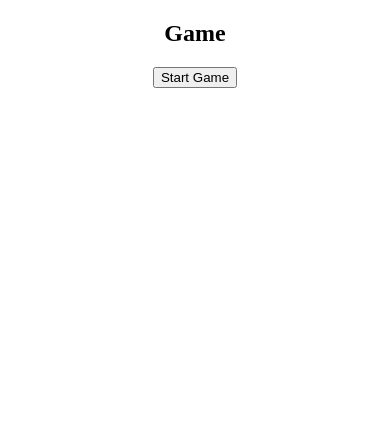
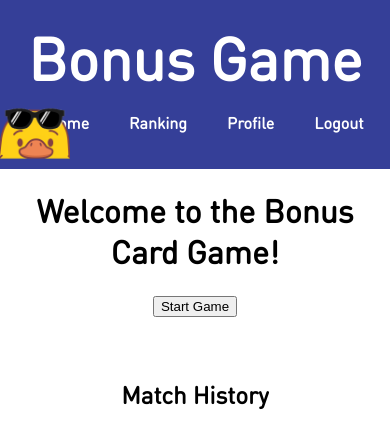
Before and after one commit to a0a912/Group-22-Agile, a Flask app: page /bonus2 in a window 390 px wide. Shown: the top 448 px of the page. Run offline with Flask 3, Linux system fonts and the light colour scheme.

Commit message:
CSS added

```diff
--- /dev/null
+++ b/static/bootstrap/css/BonusGame.css
@@ -0,0 +1,322 @@
+@font-face {
+    font-family: 'FeatherBold';
+    src: url('/static/font/Feather Bold.ttf') format('truetype');
+
+    font-weight: normal;
+    font-style: normal;
+}
+@font-face {
+    font-family: 'din-round';
+    src: url('/static/font/DINRoundPro.ttf') format('truetype');
+}
+
+:root {
+    --dark-blue: #353F98;
+    --dark-grey: rgb(54, 51, 71);
+    --hover-blue: #5b6bfd;
+}
+
+/* @media screen and(min-width: 800px) {
+
+} */
+
+.banner{
+    position : relative;
+    background-color: var(--dark-blue);
+    display: grid;
+    grid-template-columns: 23% 53% 23%;
+    width: 100vw;
+    height: 20dvh;
+    margin: 0px;
+    padding: 0px;
+    justify-content: center;
+    align-items: center;
+}
+
+#duck_no_sunglasses_image_as_button {
+    position: absolute;
+    bottom: 0;
+    left: 0;
+    width: 100px;
+    height: 100px;
+}
+
+#Welcome{
+    text-align: center;
+    font-family: 'din-round', sans-serif;
+    color: white;
+    margin: 0px;
+    padding: 0px;
+    font-size: 7vh;
+    grid-column: 2;
+}
+
+li {
+    display: inline;
+    list-style: none;
+    text-decoration: none;
+}
+
+li ul {
+    display: inline;
+}
+
+li a {
+    color: white;
+    text-decoration: none;
+    font-weight: bold;
+    font-size: 1em;
+}
+
+li a:hover {
+    color: var(--hover-blue);
+}
+
+.NavBar {
+    display: flex;
+    grid-column: 3;
+    justify-self: end;
+    margin-right: 5vw;
+}
+
+.NavBar li{
+    display: flex;
+    justify-items:  right;
+}
+
+
+body{
+    font-family: 'din-round', sans-serif;
+    background-color: white;
+    margin: 0px;
+    padding: 0px;
+    width: 100vw;
+}
+
+body.dark-mode {
+    background-color:var(--dark-grey);
+    color: white;
+}
+
+#DarkModeToggle {
+    width: 70px;
+    height: 45px;
+    border-radius: 10%;
+    border: none;
+    background-color: var(--dark-grey);
+    border: #353F98 2px solid;
+    margin-left: 5vw;
+    font-family: 'din-round', sans-serif;
+}
+
+#DarkModeToggle:hover {
+    background-color: var(--hover-blue);
+}
+
+#DarkModeToggle.dark-mode {
+    background-color: white;
+}
+
+#DarkModeToggle.dark-mode:hover {
+    background-color: var(--hover-blue);
+}
+
+.StudyMode {
+    display: grid;
+    grid: auto / repeat(3, 1fr);
+    /* column-gap: 1em; */
+    width: 100vw;
+    height: auto;
+    align-items: center;
+    justify-content: center;
+}
+
+.StudyMode h2 {
+    font-size: 2em;
+    grid-column: 1 / span 4;
+    padding: 0.5em;
+    text-align: center;
+}
+
+
+.GameModeButton {
+    width: 250px;
+    height: 350px;
+    /* margin-left: 30%; */
+    color: white;
+    background-color: var(--dark-blue);
+    border-radius: 10px;
+    border: none;
+    font-size: 1.5em;
+    margin: auto;
+    display: grid;
+    grid-template-rows: 23% 33% 43%;
+}
+
+.GameModeButton:hover {
+    color: white;
+    background-color: #5b6bfd
+}
+
+#Game1 {
+    grid-column: 1;
+    grid-row: 3;
+    margin-bottom: 5dvh;
+}
+
+.GameModeButton .GameDefinition {
+    font-size: 0.7em;
+    text-align: center;
+    margin-top: 30px;
+    margin-right: 5px;
+    margin-left: 5px;
+    grid-row: 2;
+
+}
+
+.GameModeButton .GameTitle {
+    grid-row: 1;
+    margin: auto;
+    font-weight: bold;
+}
+
+.GameModeButton img {
+    grid-row: 3;
+    margin: auto;
+}
+
+#Game2 {
+    grid-column: 1;
+    grid-row: 5;
+    margin-bottom: 5dvh;
+}
+
+#Game3 {
+    grid-column: 2;
+    grid-row: 3;
+    margin-bottom: 5dvh;
+}
+
+#Game4 {
+    grid-column: 2;
+    grid-row: 5;
+    margin-bottom: 5dvh;
+}
+
+#Game5 {
+    grid-column: 3;
+    grid-row: 3;
+    margin-bottom: 5dvh;
+}
+
+#Game6 {
+    grid-column: 3;
+    grid-row: 5;
+    margin-bottom: 5dvh;
+}
+
+#Game7 {
+    grid-column: 1;
+    grid-row: 7;
+    margin-bottom: 5dvh;
+}
+
+
+#ModeText {
+    margin: 10px;
+}
+
+/* ------------------------------------- Bonus Game ----------------------------------------- */
+.instructions{
+    display: block;
+    grid-column: 2;
+}
+
+.instructions li {
+    margin: 1em;
+    display: block;
+    text-align: left;
+}
+
+.instructions ul li a {
+        list-style: disc;
+}
+
+#InstructionBody {
+    display: grid;
+    grid-template-columns: 1fr 1fr 1fr;
+}
+
+#log {
+    display: grid;
+    grid-template-columns: 0.5fr 1fr 0.5fr;
+    margin-top: 5vh;
+}
+
+#log p {
+    grid-column: 2;
+}
+
+.player {
+    font-weight: bold;
+    text-decoration: underline;
+}
+/* ------------------------------------- MOBILE ----------------------------------------- */
+@media screen and (max-width: 1000px) {
+
+.banner{
+    display: flex;
+    flex-direction: column;
+}
+
+
+#Welcome{
+    text-align: center;
+    font-family: 'din-round', sans-serif;
+    color: white;
+    margin: 0px;
+    padding: 0px;
+    font-size: 7vh;
+}
+
+#duck_no_sunglasses_image_as_button {
+    display: flex;
+    position: absolute;
+    bottom: 0;
+    left: 0;
+    width: 70px;
+    height: 70px;
+}
+
+.StudyMode {
+    display: flex;
+    flex-direction: column;
+    align-items: center;
+}
+
+.StudyMode h2 {
+    font-size: 2em;
+    grid-column: 1 / span 3;
+    padding: 0.5em;
+    text-align: center;
+}
+
+#Game1 {
+    margin-top: 3vh;
+}
+
+.GameModeButton {
+    width: 200px;
+    height: 350px;
+    color: white;
+    background-color: var(--dark-blue);
+    border-radius: 10px;
+    border: none;
+}
+
+#DarkModeToggle {
+    order: 3;
+    margin: auto;
+}
+
+}
--- a/templates/cardju.html
+++ b/templates/cardju.html
@@ -3,6 +3,9 @@
 <head>
     <meta charset="UTF-8">
     <title>UNOLINGO-Card Game</title>
+    <link rel="stylesheet" href="static\bootstrap\css\BonusGame.css">
+    <script src="static\bootstrap\css\HomePageJS.JS" defer></script>
+
     <style>
         body {
             text-align: center;
@@ -69,13 +72,63 @@
     </style>
 </head>
 <body>
-<h2>Game</h2>
+    <header>
+        <div class = "banner">
+            <img class = "dark-mode" id="duck_no_sunglasses_image_as_button" src="static\assets\duck_win_no_sunglasses.png" alt="logo" width="100" height="100">
+            <!-- Check if user is loged in -->
+            <h1 id = "Welcome">Bonus Game</h1>
+            <li class = NavBar>
+                <ul> <a href="{{ url_for('home') }}">Home </a></ul>
+                <ul> <a href="{{ url_for('ranking') }}">Ranking </a></ul>
+                <ul><a href="{{ url_for('profile') }}">Profile</a></ul>
+                <ul> <form id="logoutForm" action="{{ url_for('logout') }}" method="POST">
+                    <a href="{{ url_for('home') }}" onclick="document.getElementById('logoutForm').submit(); return false;">Logout</a>
+                </form> </ul>
+            </li>
+
+        </div>
+    </header>
+<h1>Welcome to the Bonus Card Game!</h1>
+<!-- <div id = "InstructionBody">
+    <h2 class = "instructions">How to play:</h2>
+    <ol class = "instructions">
+        <li>
+            Click on the "Start Game" button to start the game.
+        </li>
+        <li>
+            Click on the card you want to play.
+        </li>
+        <li>
+            Click on the "Play Card" button to play the card.
+        </li>
+        <li>
+            Click on the "Next Round" button to play the next round.
+        </li>
+        <li>
+            Click on the "Reset Game" button to reset the game.
+        </li>
+    <ul class = "instructions">
+        <li>
+             There are three elements for cards in the game: Fire, Water, and Snow.
+        </li>
+        <li>
+            Fire: Represented by red cards. <br>
+        </li>
+        <li>
+            Water: Represented by blue cards. <br>
+        </li>
+        <li>
+            Snow: Represented by white cards. <br>
+        </li>
+    </ul>
+</div> -->
+
 <div id="game_area">
-    <div id="log"></div>
+    <!-- <div id="log"><h2 class = "instructions">Match History</h2></div> -->
 
     <div id="player_area">
         <div id="player_ui">
-            <p>Player</p>
+            <p class = "player">Player</p>
             <p>Snow Cards: <span id="player_snow_card_score">0</span> </p>
             <p>Fire Cards: <span id="player_fire_card_score">0</span></p>
             <p>Water Cards: <span id="player_water_card_score">0</span></p>
@@ -84,7 +137,7 @@
     </div>
     <div id="computer_area">
         <div id="computer_ui">
-            <p>Computer</p>
+            <p class = "player">Computer</p>
             <p>Snow Cards: <span id="computer_snow_card_score">0</span> </p>
             <p>Fire Cards: <span id="computer_fire_card_score">0</span></p>
             <p>Water Cards: <span id="computer_water_card_score">0</span></p>
@@ -96,6 +149,7 @@
     </div>
 </div>
 <button id="start_game_button">Start Game</button>
+<div id="log"><h2 class = "instructions">Match History</h2></div>
 <script>
 
     //Add DOMContentLoaded event listener
```
